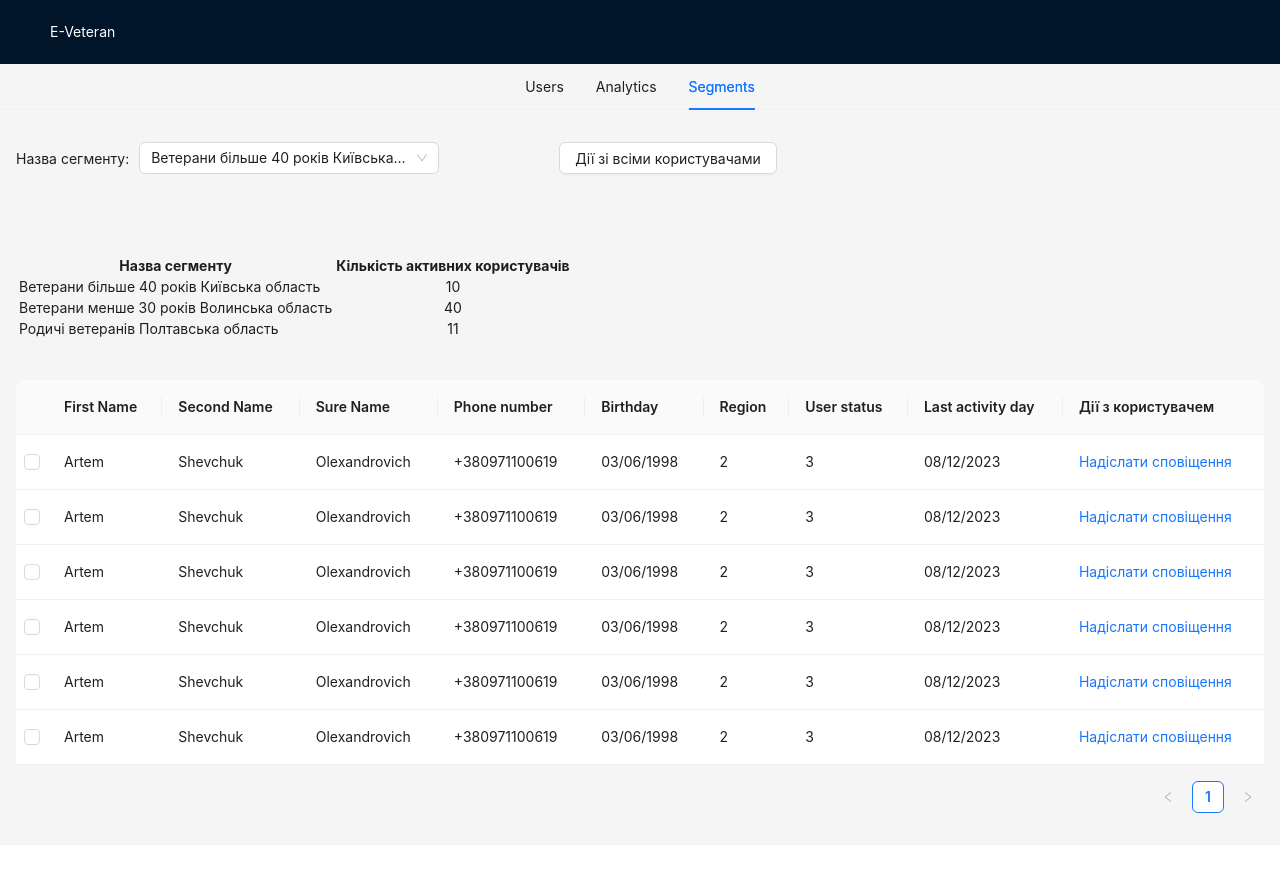
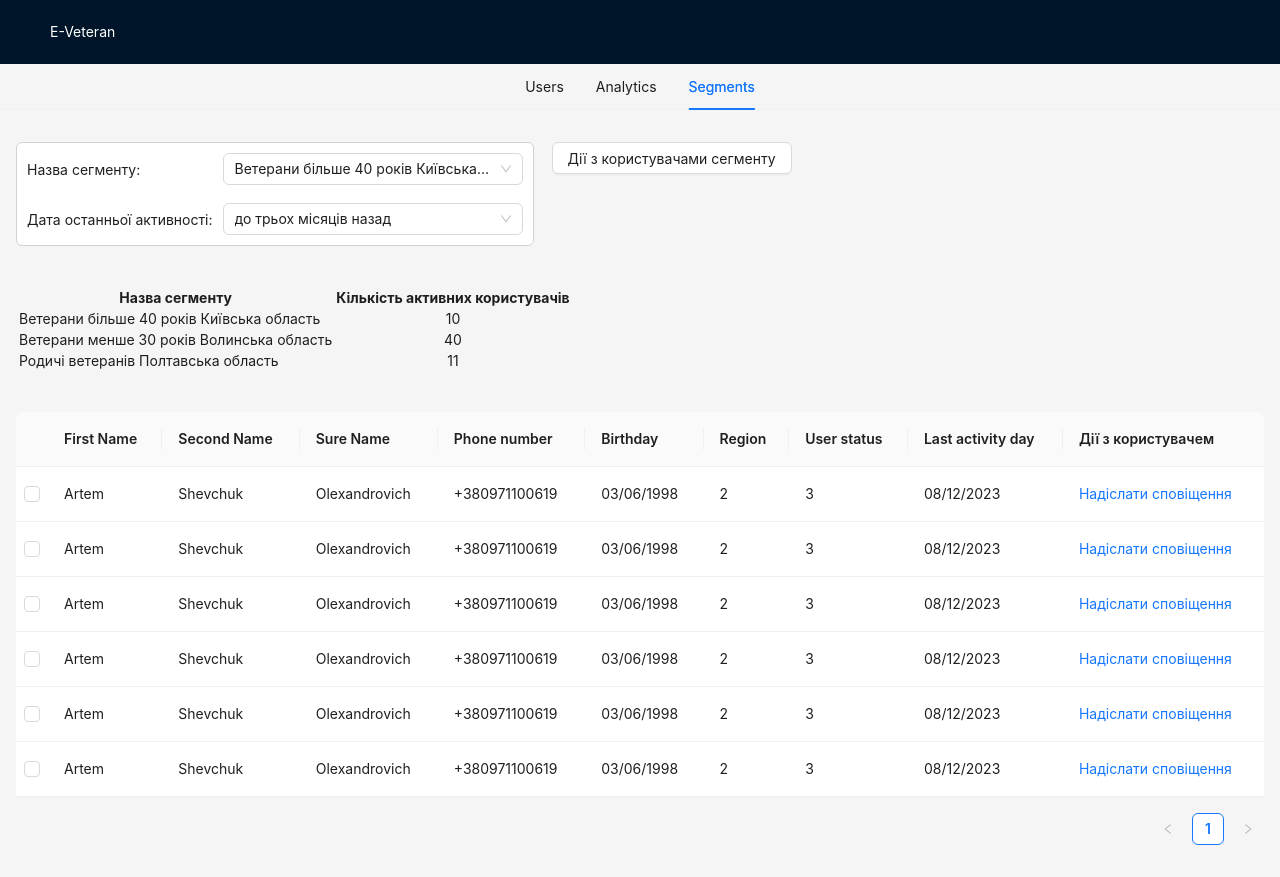
Before and after one commit to Zihfred/luxoft, a React (Vite) app: page /segments in a window 1280 px wide. Before the commit the page ends 845 px from the top, so only its background shows below. Built offline with nearby package versions, Linux system fonts and the light colour scheme.

Commit message:
added last activity filter

```diff
--- a/src/Pages/Segments/Segments.jsx
+++ b/src/Pages/Segments/Segments.jsx
@@ -243,6 +243,7 @@ const Segments = () => {
         <p>Ви впевненні шо хочете здійснити цю дію</p>
       </Modal>
       <HeaderWrapper>
+        <FiltersWrapper>
           <SegmentSelectWrapper>
             <div>Назва сегменту:</div>
             <Select
@@ -257,10 +258,27 @@ const Segments = () => {
               ]}
             />
           </SegmentSelectWrapper>
+          <SegmentSelectWrapper>
+            <div>Дата останньої активності:</div>
+            <Select
+              popupMatchSelectWidth={false}
+              defaultValue="1timesPerThreeMeth"
+              style={{ width: 300 }}
+              onChange={onSegmentChange}
+              options={[
+                { value: '7days', label: 'до 7 днів назад' },
+                { value: '14days', label: 'до 14 днів назад' },
+                { value: '21day', label: 'до 21-го дня назад' },
+                { value: '1timesPerMonth', label: 'до місяца назад' },
+                { value: '1timesPerThreeMeth', label: 'до трьох місяців назад' },
+              ]}
+            />
+          </SegmentSelectWrapper>
+        </FiltersWrapper>
         <ActionsWrapper>
           <SegmentSelectWrapper>
             <Dropdown menu={{ items }} placement="bottomCenter">
-              <Button>{!selectedRows?.length ? 'Дії зі всіми користувачами': "Дії з обраними користувачами"}</Button>
+              <Button>{!selectedRows?.length ? 'Дії з користувачами сегменту': "Дії з обраними користувачами"}</Button>
             </Dropdown>
           </SegmentSelectWrapper>
         </ActionsWrapper>
@@ -306,14 +324,18 @@ const StyledTd = styled.td`
   `
 const HeaderWrapper = styled.div`
   display: flex;
-  gap: 120px
+  gap: 18px;
+  align-items: flex-start;
   `
 
 const SegmentSelectWrapper = styled.div`
   display: flex;
   align-items: center;
   gap: 10px;
-  margin-bottom: 40px;
+  justify-content: space-between;
+  &:not(:last-child) {
+    margin-bottom: 18px;
+  }
 `
 const TableWrapper = styled.div`
   margin: 40px 0;
@@ -327,4 +349,15 @@ const ActionsWrapper = styled.div`
   gap: 10px;
   `
 
+const FiltersWrapper = styled.div`
+    background-color: white;
+    padding: 10px;
+    border: 1px solid lightgrey;
+    border-radius: 6px;
+    display: flex;
+  justify-content: center;
+  //align-items: center;
+  flex-direction: column;
+`
+
 export default Segments;
```
Lines whose indentation alone changed are shown as unchanged.
